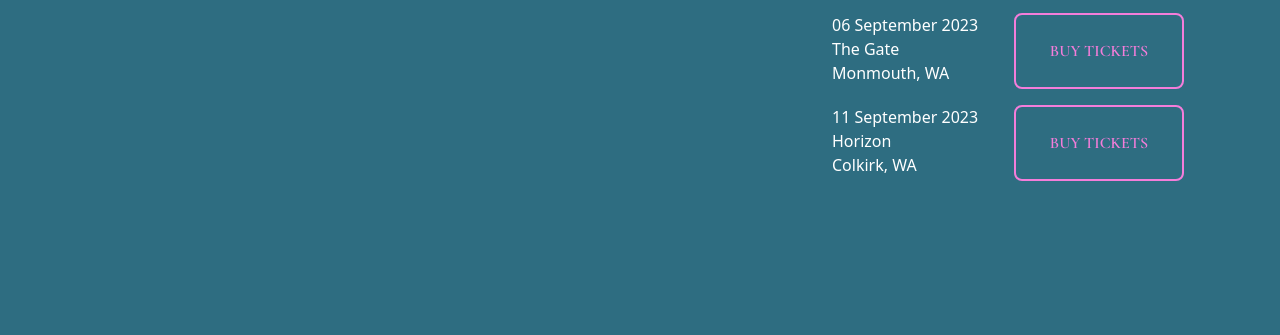
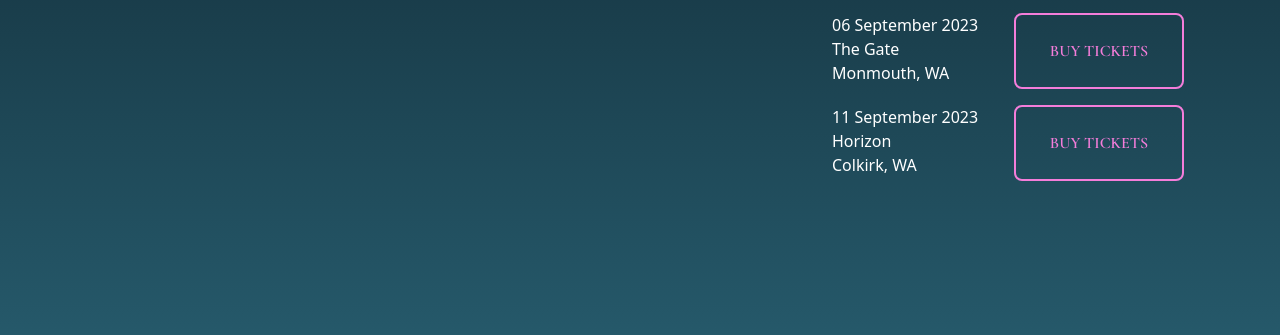
Before and after one commit to onivardi/magenta-limeV2, a website: page src/tour.html in a window 1280 px wide. Shown: the part 587-922 px from the top of the page. Drawn offline with nearby package versions, Linux system fonts and the light colour scheme.

Commit message:
change background color

```diff
--- a/src/tour.html
+++ b/src/tour.html
@@ -12,7 +12,7 @@
     <link href="./output.css" rel="stylesheet" />
     <title>Tour - Magenta Lime Band V2</title>
   </head>
-  <body>
+  <body class="bg-gradient-to-b from-black to-teal">
     <!-- eventually we'll need to add some top navigation -->
 
     <div
```
Also changed, not shown: src/output.css.
